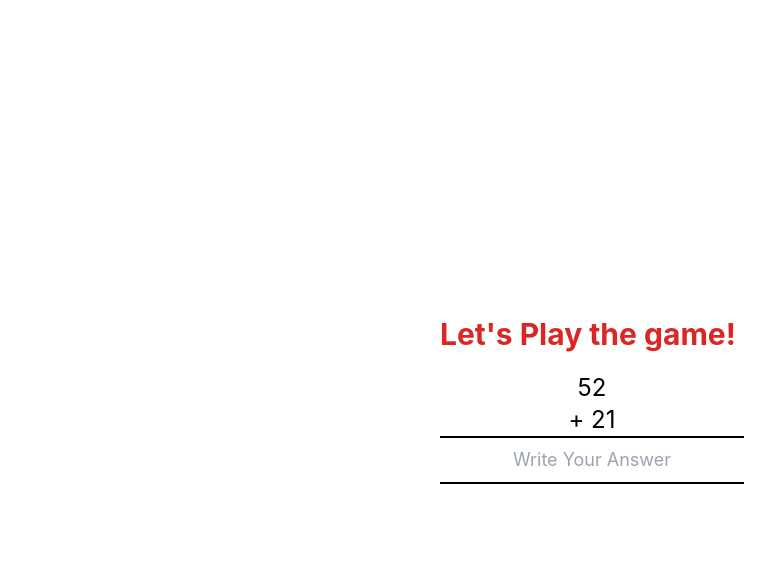
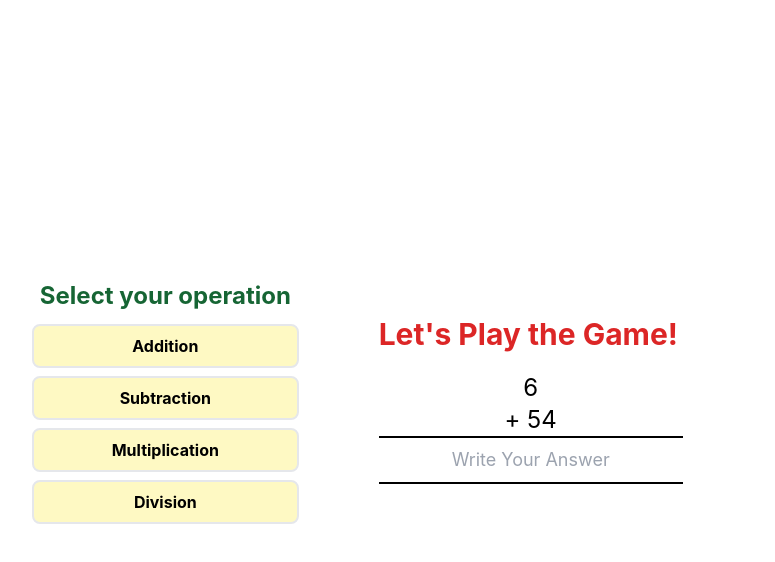
Before and after one commit to abhinandanmishra1/mathgame, a React (Create React App) app: page / in a window 1280 px wide. Both pictures are taken after a click on the button "Start Game". Shown: the top 562 px of the page, without its empty margins (48-823 px from the left). Built offline with nearby package versions, Linux system fonts and the light colour scheme.

Commit message:
added multiplication,subtraction and division options and some extra changes in UI

```diff
--- /dev/null
+++ b/src/components/Addition.jsx
@@ -0,0 +1,71 @@
+import React, { useState } from 'react';
+function Opeartions(props) {
+  const [num1, setNum1] = useState(Math.floor(Math.random()*100));
+  const [num2, setNum2] = useState(Math.floor(Math.random()*100));
+  const [correct,isCorrect]=useState(false);
+  const [ask,toAsk]=useState(false);
+  const [value,inputVal]=useState();
+
+  const [count,setCount]=useState(0);
+
+  const newQuestion=()=>{
+    setNum1((Math.floor(Math.random()*100)))
+    setNum2((Math.floor(Math.random()*100)))
+
+    isCorrect(false)
+
+
+
+
+  }
+
+  return (
+    <div>
+      {correct
+      ?
+
+      <div className='flex flex-col justify-center items-center'>
+        <h3 className='text-green-800 text-xl font-bold m-2'>Wow! {props.name} You're Correct. <span className='border-b-2 text-blue-500'>Streak : {count}</span> </h3>
+        {!ask?
+          <>
+          <p className=' text-center text-2xl'>{num1}</p>
+          <p className='border-b-2 border-black text-center text-2xl w-full'>+ {num2}</p>
+          <input type="text" id="inputVal" placeholder='Write Your Answer' className='border-b-2 border-black text-lg outline-none text-center text-2xl p-2 w-full' onInput={(event)=>{
+              if((num1+num2)==event.target.value){
+                // I have to check only both the strings are equal or not
+                // that's why using ==
+                setCount(count+1);
+                document.getElementById('inputVal').value="";
+                newQuestion();
+                isCorrect(true)
+              }
+          }} />
+          </>:
+        <button className='btn btn-blue m-2 border-2 p-2 focus' onClick={()=>{
+          newQuestion()
+        }}><span className='font-bold text-blue-700'>Next Question</span></button>
+      }
+      </div>
+
+      :
+      <div>
+        <h1 className="text-3xl font-bold text-red-600 mb-5">Let's Play the Opeartions!</h1>
+          <p className=' text-center text-2xl'>{num1}</p>
+          <p className='border-b-2 border-black text-center text-2xl'>+ {num2}</p>
+          <input type="text"  placeholder='Write Your Answer' className='border-b-2 border-black text-lg outline-none text-center text-2xl p-2 w-full' onInput={(event)=>{
+              if((num1+num2)==event.target.value){
+                // I have to check only both the strings are equal or not
+                // that's why using ==
+                  newQuestion();
+                setCount(count+1);
+
+                  isCorrect(true)
+              }
+          }} />
+        </div>
+        }
+    </div>
+  )
+}
+
+export default Opeartions;
--- a/src/components/EnterGame.jsx
+++ b/src/components/EnterGame.jsx
@@ -6,13 +6,13 @@ function EnterGame() {
       const[name,changeName]=useState('');  // Getting name of player
       const[numQuestions,questions]=useState(1);  // Getting questions count
       const[next,Next]=useState(true);  // Getting name of player
-       return <div className="flex flex-col justify-center items-center min-h-screen">
+       return <>
         {   start?
                 <>
 			        <Game name={name} count={numQuestions} />
                 </>
                 :
-                 <>
+                 <div className="flex flex-col justify-center items-center min-h-screen">
                     <h1 className="text-3xl font-bold text-green-600">Welcome to to the Maths Mastery game(-_-)</h1>
                     {
                         // next?
@@ -29,9 +29,9 @@ function EnterGame() {
                         </>
                     }
 
-                </>
+                </div>
         }
-    </div>
+    </>
 }
 
 export default EnterGame;
--- a/src/components/Game.jsx
+++ b/src/components/Game.jsx
@@ -1,66 +1,21 @@
 import React, { useState } from 'react';
-function Game(props) {
-  const [num1, setNum1] = useState(Math.floor(Math.random()*100));
-  const [num2, setNum2] = useState(Math.floor(Math.random()*100));
-  const [correct,isCorrect]=useState(false);
-  const [ask,toAsk]=useState(false);
-  const [count,setCount]=useState(0);
-
-  const newQuestion=()=>{
-    setNum1((Math.floor(Math.random()*100)))
-    setNum2((Math.floor(Math.random()*100)))
-
-    isCorrect(false)
-
-
-
-
-  }
-
+import Operations from "./Operations";
+function Game() {
+  const [operation,changeOperation]=useState('+');
   return (
-    <div>
-      {correct
-      ?
-
-      <div className='flex flex-col justify-center items-center'>
-        <h3 className='text-green-800 text-xl font-bold m-2'>Wow! {props.name} You're Correct. <span className='border-b-2 text-blue-500'>Streak : {count}</span> </h3>
-        {!ask?
-          <>
-          <p className=' text-center text-2xl'>{num1}</p>
-          <p className='border-b-2 border-black text-center text-2xl w-full'>+ {num2}</p>
-          <input type="text" placeholder='Write Your Answer' className='border-b-2 border-black text-lg outline-none text-center text-2xl p-2 w-full' onInput={(event)=>{
-              if((num1+num2)==event.target.value){
-                // I have to check only both the strings are equal or not
-                // that's why using ==
-                setCount(count+1);
-                newQuestion();
-                isCorrect(true)
-              }
-          }} />
-          </>:
-        <button className='btn btn-blue m-2 border-2 p-2 focus' onClick={()=>{
-          newQuestion()
-        }}><span className='font-bold text-blue-700'>Next Question</span></button>
-      }
+    <div className='w-full flex md:flex-row flex-col'>
+      <div className='w-full md:w-1/3 flex flex-col justify-center items-center'>
+        <div className=' flex flex-col items-center justify-center'>
+          <h1 className='text-2xl text-green-800 font-bold m-2'>Select your operation</h1>
+          <li className='list-none border-2 p-2 w-full text-center font-bold hover:text-white hover:bg-green-800 hover:ring-sky-500 m-1 rounded-lg bg-yellow-100 cursor-pointer' onClick={()=>changeOperation("+")}>Addition</li>
+          <li className='list-none border-2 p-2 w-full text-center font-bold hover:text-white hover:bg-green-800 hover:ring-sky-500 m-1 rounded-lg bg-yellow-100 cursor-pointer' onClick={()=>changeOperation("-")}>Subtraction</li>
+          <li className='list-none border-2 p-2 w-full text-center font-bold hover:text-white hover:bg-green-800 hover:ring-sky-500 m-1 rounded-lg bg-yellow-100 cursor-pointer' onClick={()=>changeOperation("x")}>Multiplication</li>
+          <li className='list-none border-2 p-2 w-full text-center font-bold hover:text-white hover:bg-green-800 hover:ring-sky-500 m-1 rounded-lg bg-yellow-100 cursor-pointer' onClick={()=>changeOperation("/")}>Division</li>
+        </div>
       </div>
-
-      :
-      <div>
-        <h1 className="text-3xl font-bold text-red-600 mb-5">Let's Play the game!</h1>
-          <p className=' text-center text-2xl'>{num1}</p>
-          <p className='border-b-2 border-black text-center text-2xl'>+ {num2}</p>
-          <input type="text"  placeholder='Write Your Answer' className='border-b-2 border-black text-lg outline-none text-center text-2xl p-2 w-full' onInput={(event)=>{
-              if((num1+num2)==event.target.value){
-                // I have to check only both the strings are equal or not
-                // that's why using ==
-                  newQuestion();
-                setCount(count+1);
-                  event.currentTarget.value=null;
-                  isCorrect(true)
-              }
-          }} />
-        </div>
-        }
+      <div className="w-full md:w-2/3 flex flex-col justify-center md:items-start items-center min-h-screen">
+        <Operations operation={operation}/>
+      </div>
     </div>
   )
 }
--- /dev/null
+++ b/src/components/Multiplication.jsx
@@ -0,0 +1,71 @@
+import React, { useState } from 'react';
+function Multiplication(props) {
+  const [num1, setNum1] = useState(Math.floor(Math.random()*100));
+  const [num2, setNum2] = useState(Math.floor(Math.random()*100));
+  const [correct,isCorrect]=useState(false);
+  const [ask,toAsk]=useState(false);
+  const [value,inputVal]=useState();
+
+  const [count,setCount]=useState(0);
+
+  const newQuestion=()=>{
+    setNum1((Math.floor(Math.random()*100)))
+    setNum2((Math.floor(Math.random()*100)))
+
+    isCorrect(false)
+
+
+
+
+  }
+
+  return (
+    <div>
+      {correct
+      ?
+
+      <div className='flex flex-col justify-center items-center'>
+        <h3 className='text-green-800 text-xl font-bold m-2'>Wow! {props.name} You're Correct. <span className='border-b-2 text-blue-500'>Streak : {count}</span> </h3>
+        {!ask?
+          <>
+          <p className=' text-center text-2xl'>{num1}</p>
+          <p className='border-b-2 border-black text-center text-2xl w-full'>+ {num2}</p>
+          <input type="text" id="inputVal" placeholder='Write Your Answer' className='border-b-2 border-black text-lg outline-none text-center text-2xl p-2 w-full' onInput={(event)=>{
+              if((num1+num2)==event.target.value){
+                // I have to check only both the strings are equal or not
+                // that's why using ==
+                setCount(count+1);
+                document.getElementById('inputVal').value="";
+                newQuestion();
+                isCorrect(true)
+              }
+          }} />
+          </>:
+        <button className='btn btn-blue m-2 border-2 p-2 focus' onClick={()=>{
+          newQuestion()
+        }}><span className='font-bold text-blue-700'>Next Question</span></button>
+      }
+      </div>
+
+      :
+      <div>
+        <h1 className="text-3xl font-bold text-red-600 mb-5">Let's Play the Multiplication!</h1>
+          <p className=' text-center text-2xl'>{num1}</p>
+          <p className='border-b-2 border-black text-center text-2xl'>+ {num2}</p>
+          <input type="text"  placeholder='Write Your Answer' className='border-b-2 border-black text-lg outline-none text-center text-2xl p-2 w-full' onInput={(event)=>{
+              if((num1+num2)==event.target.value){
+                // I have to check only both the strings are equal or not
+                // that's why using ==
+                  newQuestion();
+                setCount(count+1);
+
+                  isCorrect(true)
+              }
+          }} />
+        </div>
+        }
+    </div>
+  )
+}
+
+export default Multiplication;
--- /dev/null
+++ b/src/components/Operations.jsx
@@ -0,0 +1,94 @@
+import React, { useState } from 'react';
+function Opeartions(props) {
+  const [num1, setNum1] = useState(Math.floor(Math.random()*100));
+  const [num2, setNum2] = useState(Math.floor(Math.random()*100));
+  const [correct,isCorrect]=useState(false);
+  const [ask,toAsk]=useState(false);
+  const [value,inputVal]=useState();
+
+  const [count,setCount]=useState(0);
+  const operation=(num1,num2)=>{
+    if(props.operation==="+"){
+        return num1+num2;
+    }
+    if(props.operation==="-"){
+        return num1-num2;
+    }
+    if(props.operation==="/"){
+        return Math.floor(num1/num2);
+    }
+    if(props.operation==="x"){
+        return num1*num2;
+    }
+  }
+  const newQuestion=()=>{
+    setNum1((Math.floor(Math.random()*100)))
+    setNum2((Math.floor(Math.random()*100)))
+    isCorrect(false)
+  }
+
+  return (
+    <div>
+      {correct
+      ?
+
+      <div className='flex flex-col justify-center items-center'>
+        <h3 className='text-green-800 text-xl font-bold m-2'>Wow! {props.name} You're Correct. <span className='border-b-2 text-blue-500'>Streak : {count}</span> </h3>
+
+        {!ask?
+          <>
+          <p className=' text-center text-2xl'>{num1}</p>
+          <p className='border-b-2 border-black text-center text-2xl w-full'>{props.operation} {num2}</p>
+          <input type="text" id="inputVal" placeholder='Write Your Answer' className='border-b-2 border-black text-lg outline-none text-center text-2xl p-2 w-full' onInput={(event)=>{
+              if((operation(num1,num2))==event.target.value){
+                // I have to check only both the strings are equal or not
+                // that's why using ==
+                setCount(count+1);
+                document.getElementById('inputVal').value="";
+                newQuestion();
+                isCorrect(true)
+              }
+          }} />
+          {props.operation ==="/"?
+        <div className='border-2 p-2 m-4'>
+        <h3>Exact Division is not working!</h3>
+        <h3>Write only integral value as answer</h3>
+        </div>
+        :null
+      }
+          </>:
+        <button className='btn btn-blue m-2 border-2 p-2 focus' onClick={()=>{
+          newQuestion()
+        }}><span className='font-bold text-blue-700'>Next Question</span></button>
+      }
+      </div>
+
+      :
+      <div>
+        <h1 className="text-3xl font-bold text-red-600 mb-5">Let's Play the Game!</h1>
+
+          <p className=' text-center text-2xl'>{num1}</p>
+          <p className='border-b-2 border-black text-center text-2xl'>{props.operation} {num2}</p>
+          <input type="text"  placeholder='Write Your Answer' className='border-b-2 border-black text-lg outline-none text-center text-2xl p-2 w-full' onInput={(event)=>{
+               if((operation(num1,num2))==event.target.value){
+                // I have to check only both the strings are equal or not
+                // that's why using ==
+                  newQuestion();
+                setCount(count+1);
+                isCorrect(true)
+              }
+          }} />
+          {props.operation ==="/"?
+        <div className='border-2 p-2 m-4'>
+        <h3>Exact Division is not working!</h3>
+        <h3>Write only integral value as answer</h3>
+        </div>
+        :null
+      }
+        </div>
+        }
+    </div>
+  )
+}
+
+export default Opeartions;
```
Also changed, not shown: src/components/Division.jsx (added), src/components/Substraction.jsx (added).
